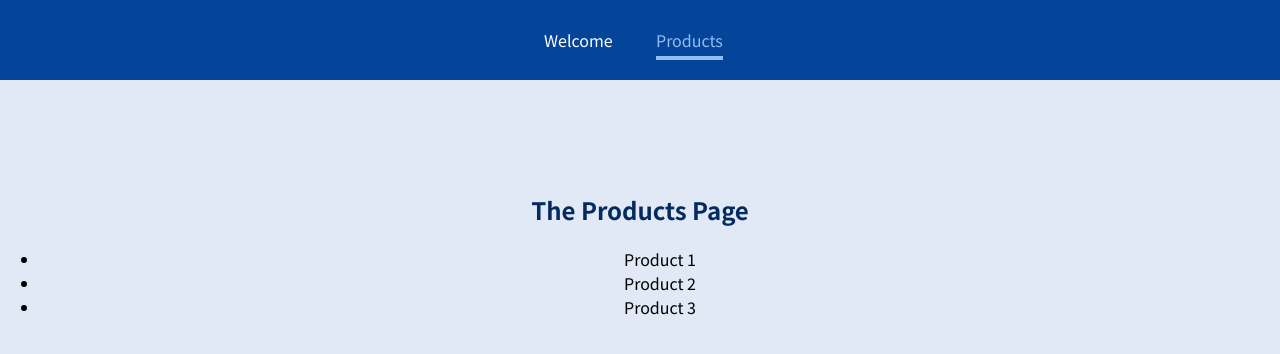
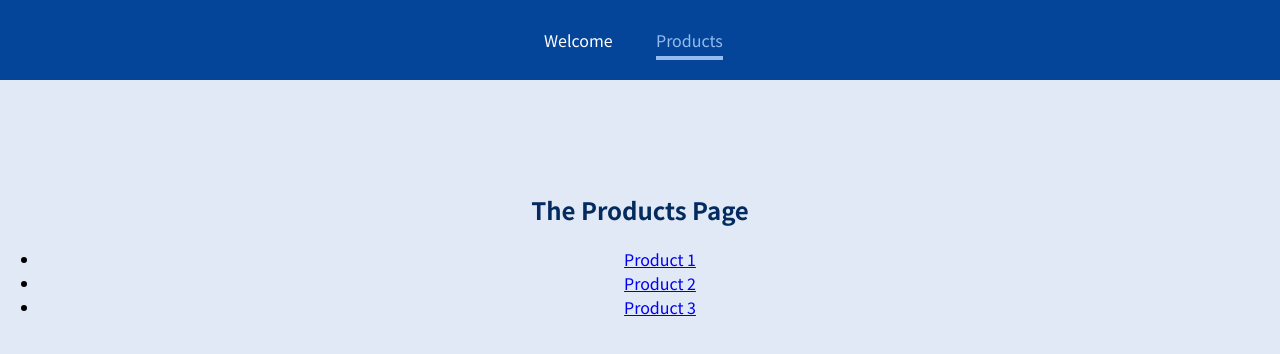
Before and after one commit to Sejmou/learning-react, a JavaScript app: page /products in a window 1280 px wide. Shown: the top 354 px of the page. Built offline with nearby package versions, Linux system fonts and the light colour scheme.

Commit message:
add subpage links

```diff
--- a/src/App.js
+++ b/src/App.js
@@ -17,8 +17,7 @@
           <Route path="/products">
             <Products />
           </Route>
-          {/* The ":" is special React Router syntax for dynamic route params */}
-          <Route path="/product-details/:productId">
+          <Route path="/products/:productId">
             <ProductDetail />
           </Route>
         </div>
--- a/src/pages/Products.js
+++ b/src/pages/Products.js
@@ -1,11 +1,19 @@
+import { Link } from 'react-router-dom';
+
 const Products = () => {
   return (
     <section>
       <h1>The Products Page</h1>
       <ul>
-        <li>Product 1</li>
-        <li>Product 2</li>
-        <li>Product 3</li>
+        <li>
+          <Link to="/products/1">Product 1</Link>
+        </li>
+        <li>
+          <Link to="/products/2">Product 2</Link>
+        </li>
+        <li>
+          <Link to="/products/3">Product 3</Link>
+        </li>
       </ul>
     </section>
   );
```
